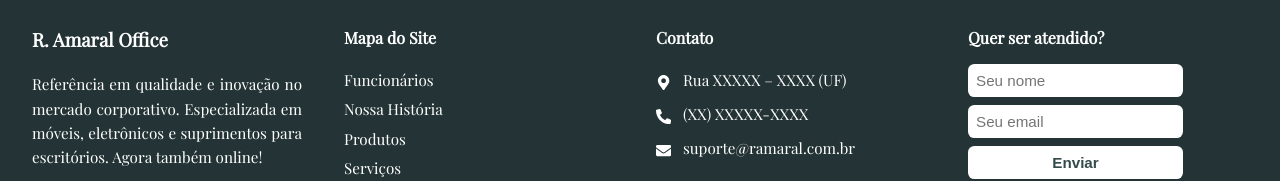
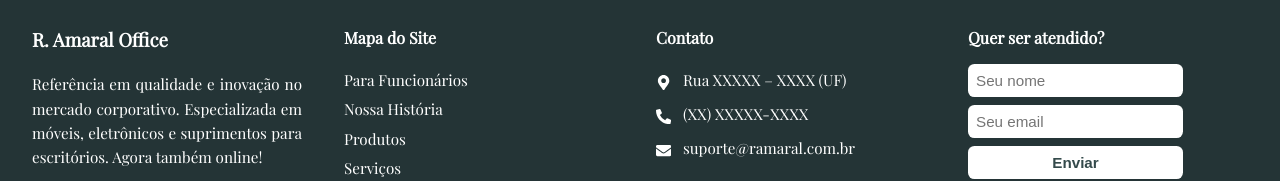
Before and after one commit to Caiosr2/Site-R.Amaral_Office, a React (Vite) app in the folder aula-front/: page / in a window 1280 px wide. Shown: the part 1841-2022 px from the top of the page. Built offline with nearby package versions, Linux system fonts and the light colour scheme.

Commit message:
Mudança texto para funcionarios

```diff
--- a/aula-front/src/Footer.tsx
+++ b/aula-front/src/Footer.tsx
@@ -26,7 +26,7 @@
         <div className="footer-col">
           <h4>Mapa do Site</h4>
           <ul>
-            <li><Link to="/funcionarios">Funcionários</Link></li>
+            <li><Link to="/funcionarios">Para Funcionários</Link></li>
             <li><Link to="/nossa-historia">Nossa História</Link></li>
             <li><Link to="/produtos">Produtos</Link></li>
             <li><Link to="/servicos">Serviços</Link></li>
```
